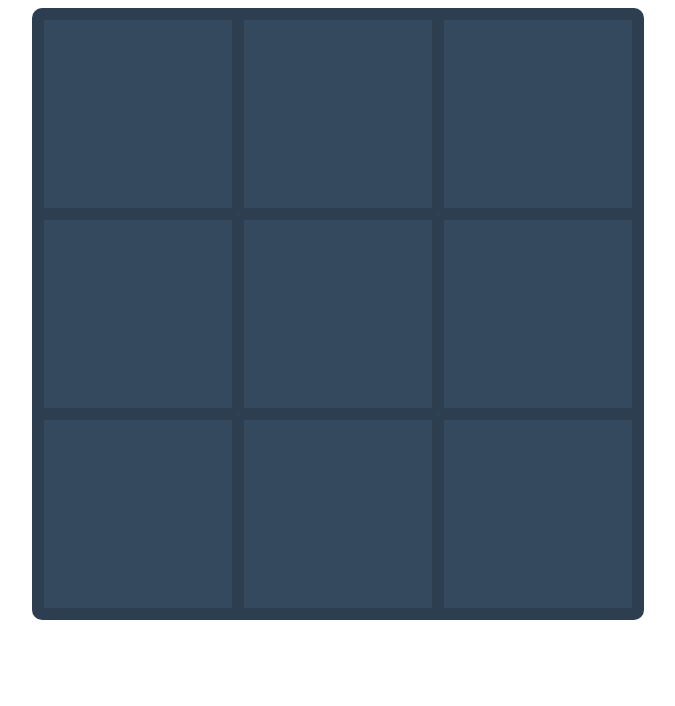
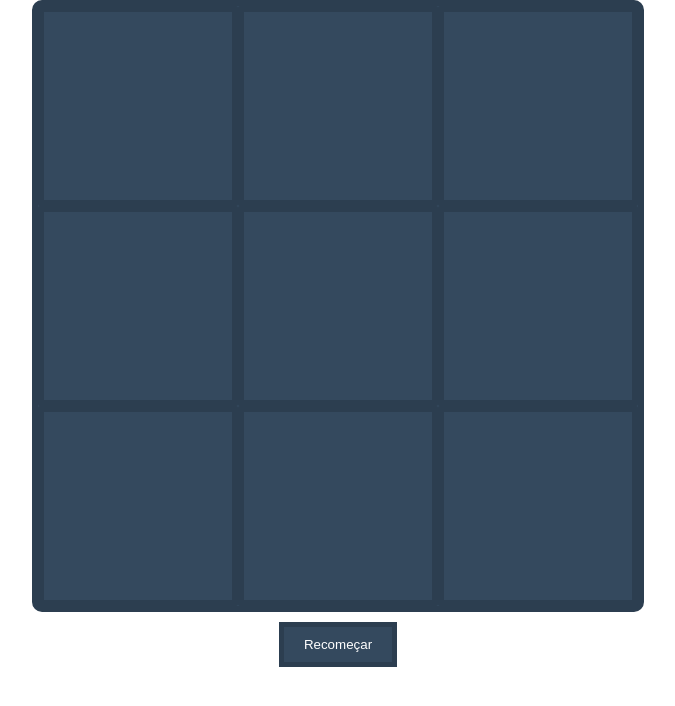
Before and after one commit to saielay09/jogo, a plain HTML site: page index.html in a window 1280 px wide. Shown: the whole page, without its empty margins (302-977 px from the left). Drawn offline with Linux system fonts and the light colour scheme.

Commit message:
adicionando novos recursos ao jogo

```diff
--- a/index.html
+++ b/index.html
@@ -2,18 +2,19 @@
 <html lang="en">
 <head>
     <meta charset="UTF-8">
-    <meta name="viewport" content="width=device-width, initial-scale=1.0">
+    <meta name="viewport" content="width=device-width, initial-scale=1.0, user-scalable=no, shrink-to-fit=yes">
     <meta http-equiv="X-UA-Compatible" content="ie=edge">
     <title>Jogo da Velha</title>
     <link rel="stylesheet" href="style.css">
 </head>
 <body>
 
-    <div class= "game"></div>
+    <div class='game'></div>
+    <button class="btn" onclick="jogodavelha.restart()" title="Restart this game">Recomeçar</button>
 
     <script src="jogodavelha.js"></script>
     <script>
-        jogodavelha.init ( document.querySelector('.game') );
+        jogodavelha.init( document.querySelector('.game') );
         jogodavelha.start();
     </script>
 
--- a/jogodavelha.js
+++ b/jogodavelha.js
@@ -1,10 +1,12 @@
 const jogodavelha = {
+
+    // ATTRIBUTES
     board: ['','','','','','','','',''],
-    simbols: {
-        options:   ['X','O'],
+    symbols: {
+                options: ['O','X'],
                 turn_index: 0,
-        change: function(){
-            this.turn_index = (this.turn_index === 0 ? 1:0 );
+                change(){
+                    this.turn_index = ( this.turn_index === 0 ? 1:0 );
                 }
             },
     container_element: null,
@@ -20,60 +22,80 @@ const jogodavelha = {
                         [2,4,6]
                     ],
 
-    init: function(container){
+    // FUNCTIONS
+    init(container) {
         this.container_element = container;
     },
 
-    make_play: function(position) {
-        if (this.gameover) return false;
-        if (this.board[position] === ''){
-            this.board[position] = this.simbols.options[this.simbols.turn_index];
+    make_play(position) {
+        if (this.gameover || this.board[position] !== '') return false;
+
+        const currentSymbol = this.symbols.options[this.symbols.turn_index];
+        this.board[position] = currentSymbol;
         this.draw();
-            let winning_sequences_index = this.check_winning_sequences( this.simbols.options[this.simbols.turn_index] );
-            if (winning_sequences_index >= 0){
+
+        const winning_sequences_index = this.check_winning_sequences(currentSymbol);
+        if (this.is_game_over()){
             this.game_is_over();
-            } else{
-                this.simbols.change();
         }
+        if (winning_sequences_index >= 0) {
+            this.game_is_over();
+            this.stylize_winner_sequence(this.winning_sequences[winning_sequences_index]);
+        } else {
+            this.symbols.change();
+        }
+
         return true;
-        }
-        else {
-            return false;
-        }
     },
 
-    check_winning_sequences: function(simbol) {
+    stylize_winner_sequence(winner_sequence) {
+        winner_sequence.forEach((position) => {
+          this
+            .container_element
+            .querySelector(`div:nth-child(${position + 1})`)
+            .classList.add('winner');
+        });
+      },
+
+    check_winning_sequences(symbol) {
 
         for ( i in this.winning_sequences ) {
-            if (this.board[ this.winning_sequences[i][0] ] == simbol  &&
-                this.board[ this.winning_sequences[i][1] ] == simbol &&
-                this.board[ this.winning_sequences[i][2] ] == simbol) {
-
-                alert('Sequencia Vencedora: ' + i);
+            if (this.board[ this.winning_sequences[i][0] ] == symbol  &&
+                this.board[ this.winning_sequences[i][1] ] == symbol &&
+                this.board[ this.winning_sequences[i][2] ] == symbol) {
+                console.log('Sequencia vencedora:' + i);
                 return i;
             }
         };
         return -1;
     },
 
-    game_is_over: function() {
+    game_is_over() {
         this.gameover = true;
         console.log('GAME OVER');
     },
 
-    start: function() {
+    is_game_over() {
+        return !this.board.includes('');
+    },
+
+    start() {
         this.board.fill('');
         this.draw();
         this.gameover = false;
     },
 
-    draw: function(){
-        let content = '';
+    restart() {
+        if (this.is_game_over() || this.gameover) {
+            this.start();
+            console.log('o jogo foi recomeçado!')
+        } else if (confirm('você tem certeza que quer recomeçar o jogo?')) {
+            this.start();
+            console.log('o jogo foi recomeçado!')
+        }
+    },
 
-        for ( i in this.board) {
-            content += '<div onclick="jogodavelha.make_play(' + i + ')">' + this.board[i] + '</div>';
-        }
-
-        this.container_element.innerHTML = content;
-    }
+    draw() {
+        this.container_element.innerHTML = this.board.map((element, index) => `<div onclick="jogodavelha.make_play('${index}')"> ${element} </div>`).reduce((content, current) => content + current);
+    },
 };
--- a/style.css
+++ b/style.css
@@ -1,18 +1,22 @@
+body {
+    margin: 0;
+    display: flex;
+    flex-direction: column;
+    align-items: center;
+  }
+
   .game {
-    width: 600px;
-	height: 600px;
+    width: 100vw;
+    height: 100vw;
     margin: 0 auto;
     background-color: #34495e;
     color: #fff;
-    border: 6px solid #2c3e50;
-    border-radius: 10px;
     display: grid;
-	grid-template: repeat(3, 1fr) / repeat(3, 1fr);
+    grid-template: repeat(3, 1fr) / repeat(3, 1fr)
   }
 
-.game > div {
+  .game>div {
     border: 6px solid #2c3e50;
-  border-radius: 2px;
     font-family: Helvetica;
     font-weight: bold;
     font-size: 4em;
@@ -20,3 +24,38 @@
     justify-content: center;
     align-items: center;
   }
+
+  .btn {
+    border: 5px solid #2c3e50;
+    background-color: #34495e;
+    color: white;
+    margin-top: 10px;
+    padding: 10px 20px
+  }
+
+  .game > div.winner {
+    background: yellow;
+  }
+
+  .game > div.winner > span {
+    color: blue;
+  }
+
+  @media (min-width: 600px) {
+    .game {
+      width: 600px;
+      height: 600px;
+      border-radius: 10px;
+      border: 6px solid #2c3e50;
+    }
+
+    .game>div {
+      border-radius: 2px;
+    }
+  }
+
+  @media (min-width: 1024px) {
+    .btn {
+      cursor: pointer
+    }
+  }
```
Lines whose indentation alone changed are shown as unchanged.
